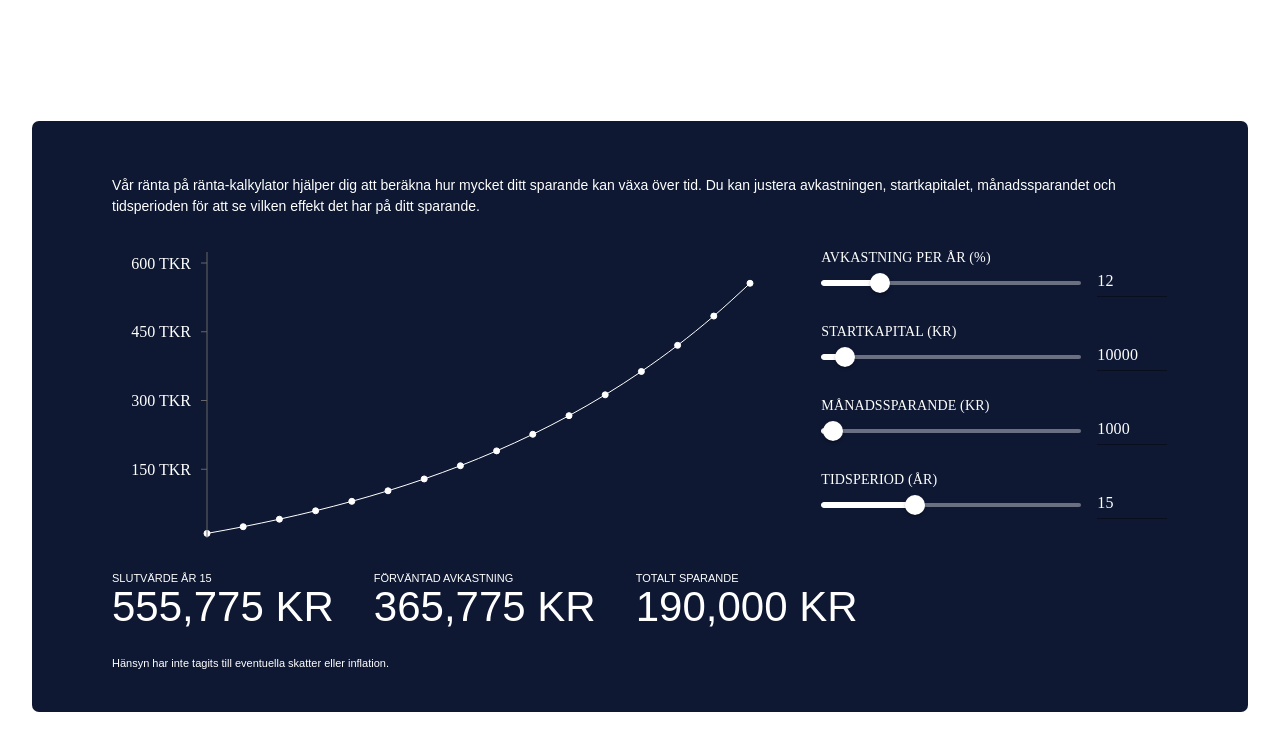
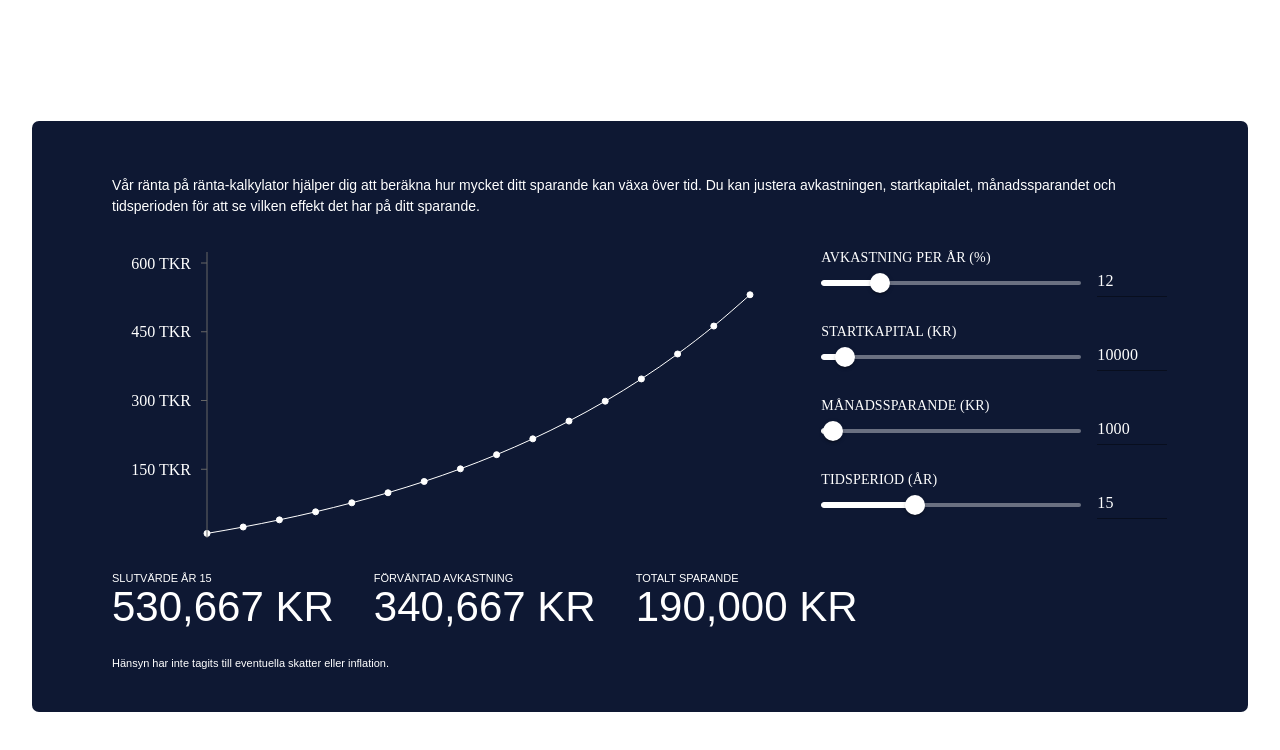
Before and after one commit to philipAson/RantaPaRanta, a React (Vite) app: page / in a window 1280 px wide. Shown: the top 750 px of the page. Built offline with nearby package versions, Linux system fonts and the light colour scheme; a web font is replaced by a local one.

Commit message:
AlgoritmFix

```diff
--- a/src/components/CompoundCalculator.jsx
+++ b/src/components/CompoundCalculator.jsx
@@ -13,26 +13,33 @@ const CompoundCalculator = () => {
   useEffect(() => {
     let result = principal;
     const newData = [{ BELOPP: result, år: 0 }];
+
     for (let i = 0; i < timePeriod; i++) {
-      result = (result + inputMonthly * 12) * (1 + rate / 100);
-      result = Math.round(result);
+      // Applicera ränta på huvudbeloppet först
+      result = result * (1 + (rate / 100));
+
+      // Hantera månadssparande
+      for (let j = 0; j < 12; j++) {
+        // Varje månadssparande får ränta för det antal månader som är kvar av året
+        result += inputMonthly * Math.pow(1 + rate / 100, (12 - j) / 12);
+      }
       newData.push({ BELOPP: result, år: i + 1 });
     }
+
     const slutvärde = newData[newData.length - 1].BELOPP;
-    const totaltSparande = principal + inputMonthly * 12 * timePeriod;
+    const totaltSparande = principal + (inputMonthly * 12) * timePeriod;
     const intjänadRänta = slutvärde - totaltSparande;
 
     const newResult = {
-      intjänadRänta: intjänadRänta,
-      totaltSparande: totaltSparande,
-      slutvärde: slutvärde,
+      intjänadRänta: Math.round(intjänadRänta),
+      totaltSparande: Math.round(totaltSparande),
+      slutvärde: Math.round(slutvärde),
     };
 
     console.log(newResult.intjänadRänta);
     setResult(newResult);
     setData(newData);
   }, [principal, rate, timePeriod, inputMonthly]);
-
   const handleSliderChange = (setter) => (event, newValue) => {
     setter(newValue);
   };
```
